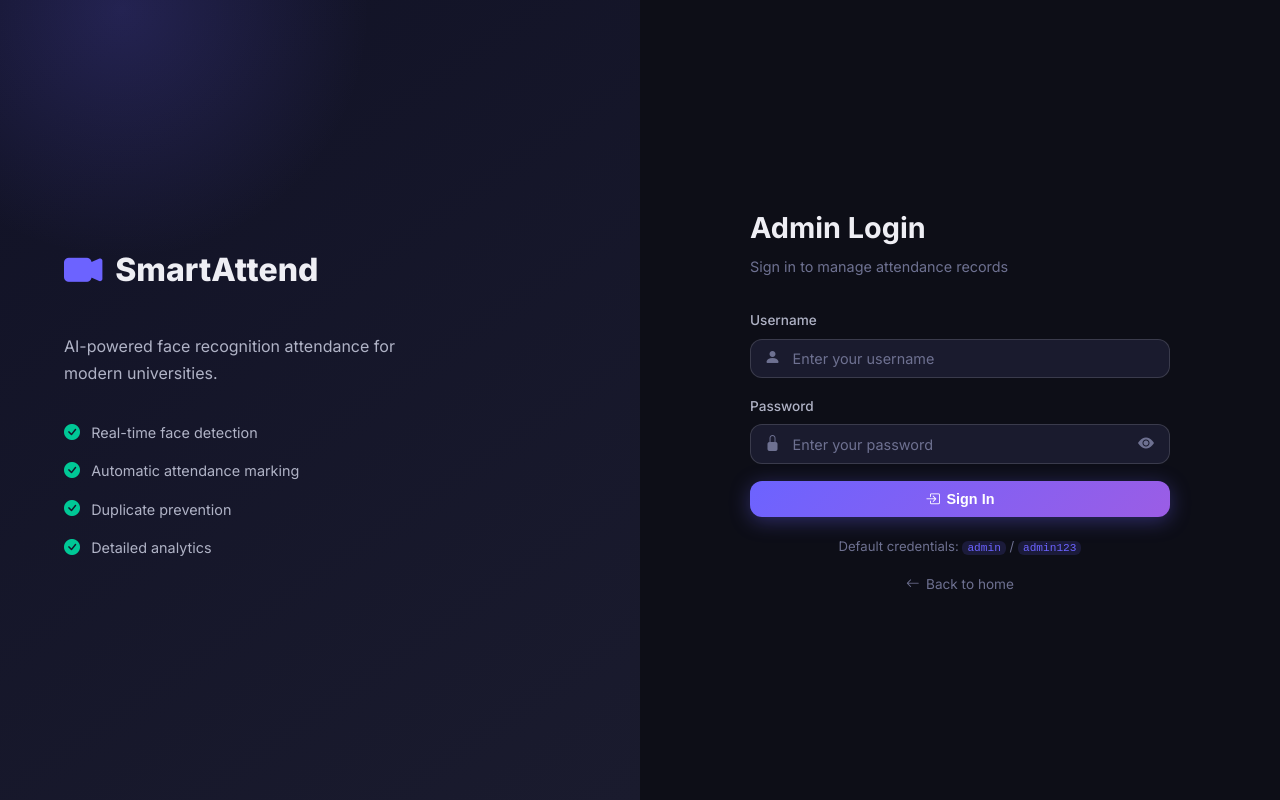
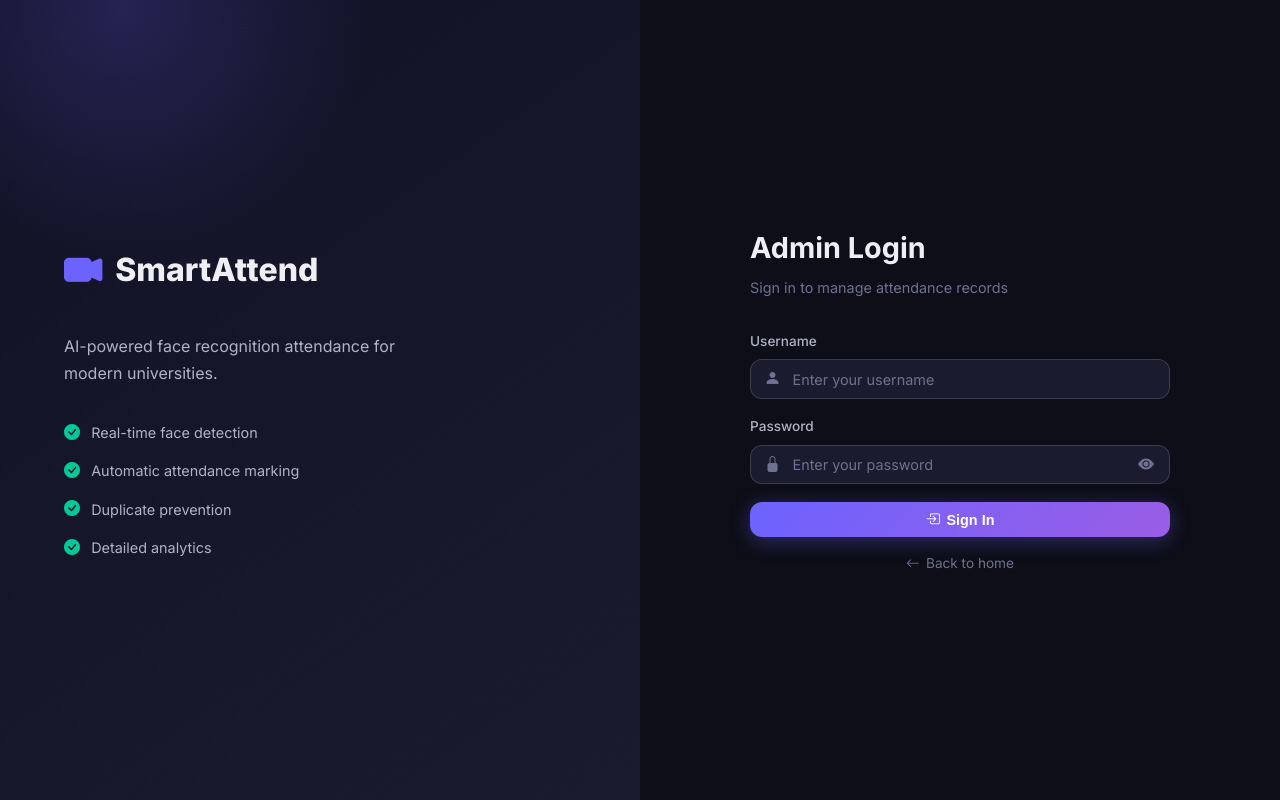
Before and after one commit to SamuelAmosiana/smart_attendance_system, a Flask app: page /login in a window 1280 px wide. Run offline with Flask 3, Linux system fonts and the light colour scheme; some libraries are stand-ins or nearby versions.

Commit message:
fix: Remove exposed credentials from login page + enhanced /db-check
- login.html: remove 'Default credentials: admin / admin123' hint (security)
- /db-check: now runs 4-step diagnostic including live bcrypt.checkpw() test
  so we can see EXACTLY why login is failing on the live server

```diff
--- a/app.py
+++ b/app.py
@@ -230,41 +230,58 @@ def setup_admin():
 
 @app.route("/db-check")
 def db_check():
-    """Diagnostic route — shows DB connectivity and table status."""
-    from models.db import get_connection
+    """Diagnostic route — shows DB connectivity, table status, and bcrypt test."""
     lines = ["<h2>🔍 DB Diagnostics</h2><pre>"]
     try:
         conn = get_connection()
         if not conn:
-            lines.append("❌ Could not connect to database.\n")
+            lines.append("❌ STEP 1: Could not connect to database.\n")
+            lines.append(f"    DATABASE_URL starts with: {Config.DATABASE_URL[:30]}...\n")
         else:
-            lines.append("✅ Database connection OK\n\n")
+            lines.append("✅ STEP 1: Database connection OK\n\n")
             cur = conn.cursor()
 
-            # Check which tables exist
+            # Step 2 — which tables exist
             cur.execute("""
                 SELECT table_name FROM information_schema.tables
-                WHERE table_schema = 'public'
-                ORDER BY table_name
+                WHERE table_schema = 'public' ORDER BY table_name
             """)
             tables = [r[0] for r in cur.fetchall()]
-            lines.append(f"Tables found: {tables}\n\n")
+            lines.append(f"✅ STEP 2: Tables found: {tables}\n\n")
 
-            # Show admin_users rows (mask password)
+            # Step 3 — admin_users content
             if "admin_users" in tables:
-                cur.execute("SELECT id, username, LEFT(password_hash,20) AS hash_prefix, created_at FROM admin_users")
+                cur.execute("SELECT id, username, password_hash, created_at FROM admin_users")
                 admins = cur.fetchall()
-                lines.append(f"admin_users rows: {admins}\n")
+                if admins:
+                    for row in admins:
+                        uid, uname, uhash, ucreated = row
+                        lines.append(f"   Row: id={uid}  username={uname}  hash={uhash[:25]}...  created={ucreated}\n")
+
+                    # Step 4 — live bcrypt check
+                    stored_hash = admins[0][2]  # password_hash column
+                    test_pass   = "admin123"
+                    try:
+                        ok = bcrypt.checkpw(test_pass.encode("utf-8"), stored_hash.encode("utf-8"))
+                        icon = "✅" if ok else "❌"
+                        lines.append(f"\n{icon} STEP 4: bcrypt.checkpw('admin123', stored_hash) = {ok}\n")
+                        if not ok:
+                            lines.append("   → Hash in DB does NOT match 'admin123'. Run /setup-admin to fix.\n")
+                    except Exception as be:
+                        lines.append(f"❌ STEP 4: bcrypt check error: {be}\n")
+                else:
+                    lines.append("⚠️  STEP 3: admin_users table exists but has NO rows! Run /setup-admin.\n")
             else:
-                lines.append("⚠️  admin_users table does NOT exist!\n")
+                lines.append("❌ STEP 3: admin_users table does NOT exist! Run /setup-admin.\n")
 
             cur.close()
             conn.close()
     except Exception as e:
-        lines.append(f"❌ Error: {e}\n")
+        lines.append(f"❌ Exception: {e}\n")
+
     lines.append("</pre>")
-    lines.append("<p><a href='/setup-admin'>Run Setup Admin &rarr;</a></p>")
-    lines.append("<p><a href='/login'>Go to Login &rarr;</a></p>")
+    lines.append("<p><a href='/setup-admin'>▶ Run /setup-admin</a></p>")
+    lines.append("<p><a href='/login'>▶ Go to Login</a></p>")
     return "".join(lines)
 
 
--- a/templates/login.html
+++ b/templates/login.html
@@ -88,9 +88,6 @@
           </button>
         </form>
 
-        <p class="auth-hint">
-          Default credentials: <code>admin</code> / <code>admin123</code>
-        </p>
         <a href="{{ url_for('index') }}" class="auth-back">
           <i class="bi bi-arrow-left"></i> Back to home
         </a>
```
